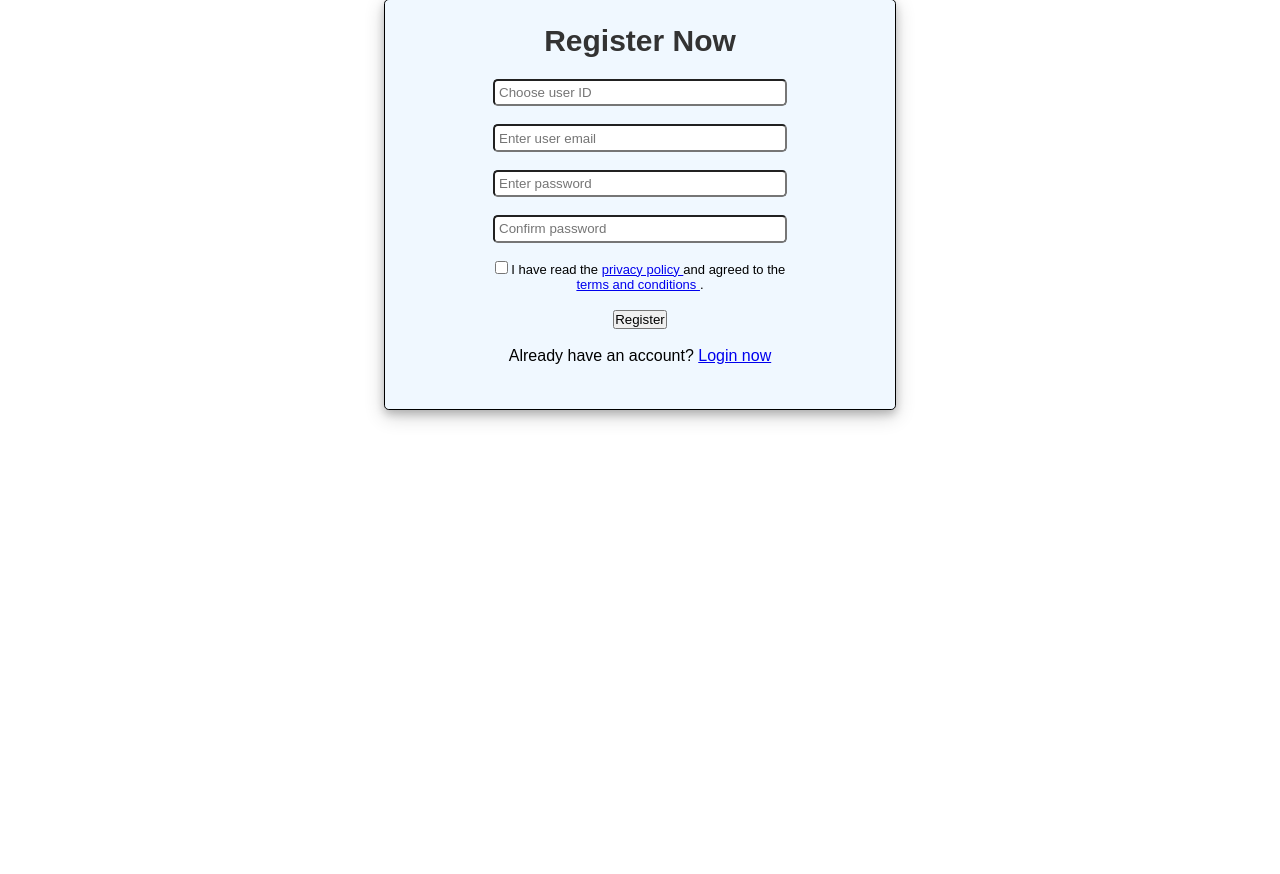
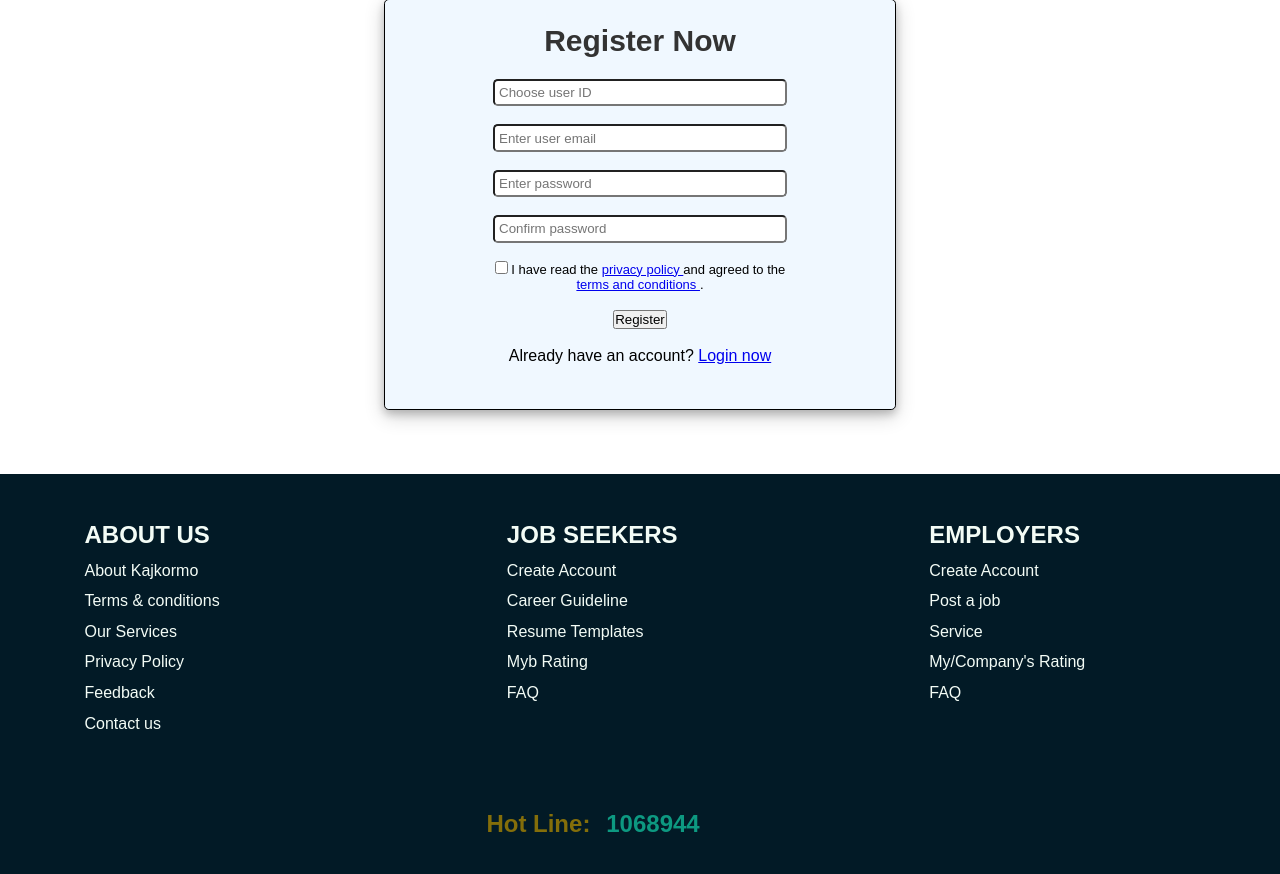
Before and after one commit to Talha76/SPL1, a PHP site: page /register.php in a window 1280 px wide. Shown: the part 199-1073 px from the top of the page. Before the commit the page ends 621 px from the top, so only its background shows below. Run offline with PHP 8.4, Linux system fonts and the light colour scheme.

Commit message:
register.php updated

```diff
--- a/loginAndRegistration/register.php
+++ b/loginAndRegistration/register.php
@@ -142,5 +142,61 @@ if(isset($_POST['submit'])) {
     </form>
   </div>
 
+    <!-- footer -->
+    <div class="footer">
+
+        <!-- about us starts -->
+        <div class="about-us">
+            <div class="heading-about-us">
+                <h2>ABOUT US</h2>
+            </div>
+            <div class="links">
+                <a href="../home/about_us.php">About Kajkormo</a>
+                <a href="../home/terms_and_conditions.php">Terms & conditions</a>
+                <a href="#">Our Services</a>
+                <a href="../home/privacy_policy.php">Privacy Policy</a>
+                <a href="#">Feedback</a>
+                <a href="#">Contact us</a>
+            </div>
+        </div>
+        <!-- about us ends -->
+
+        <!-- job seekers starts -->
+        <div class="Job-Seekers">
+            <div class="heading-job-seekers">
+                <h2>JOB SEEKERS</h2>
+            </div>
+            <div class="links-of-jobseekers">
+                <a href="#">Create Account</a>
+                <a href="#">Career Guideline</a>
+                <a href="#">Resume Templates</a>
+                <a href="#">Myb Rating</a>
+                <a href="#">FAQ</a>
+            </div>
+        </div>
+        <!-- job seekers ends -->
+
+
+        <!-- EMPLOYERS starts -->
+        <div class="Job-Seekers">
+            <div class="heading-job-seekers">
+                <h2>EMPLOYERS</h2>
+            </div>
+            <div class="links-of-jobseekers">
+                <a href="#">Create Account</a>
+                <a href="#">Post a job</a>
+                <a href="#">Service</a>
+                <a href="#">My/Company's Rating</a>
+                <a href="#">FAQ</a>
+            </div>
+        </div>
+        <!-- EMPLOYERS ends -->
+
+
+    </div>
+    <!-- footer ends -->
+    <div class="hotline">
+      <h2><span>Hot Line:</span>1068944</h2>
+    </div>
 </body>
 </html>
```
